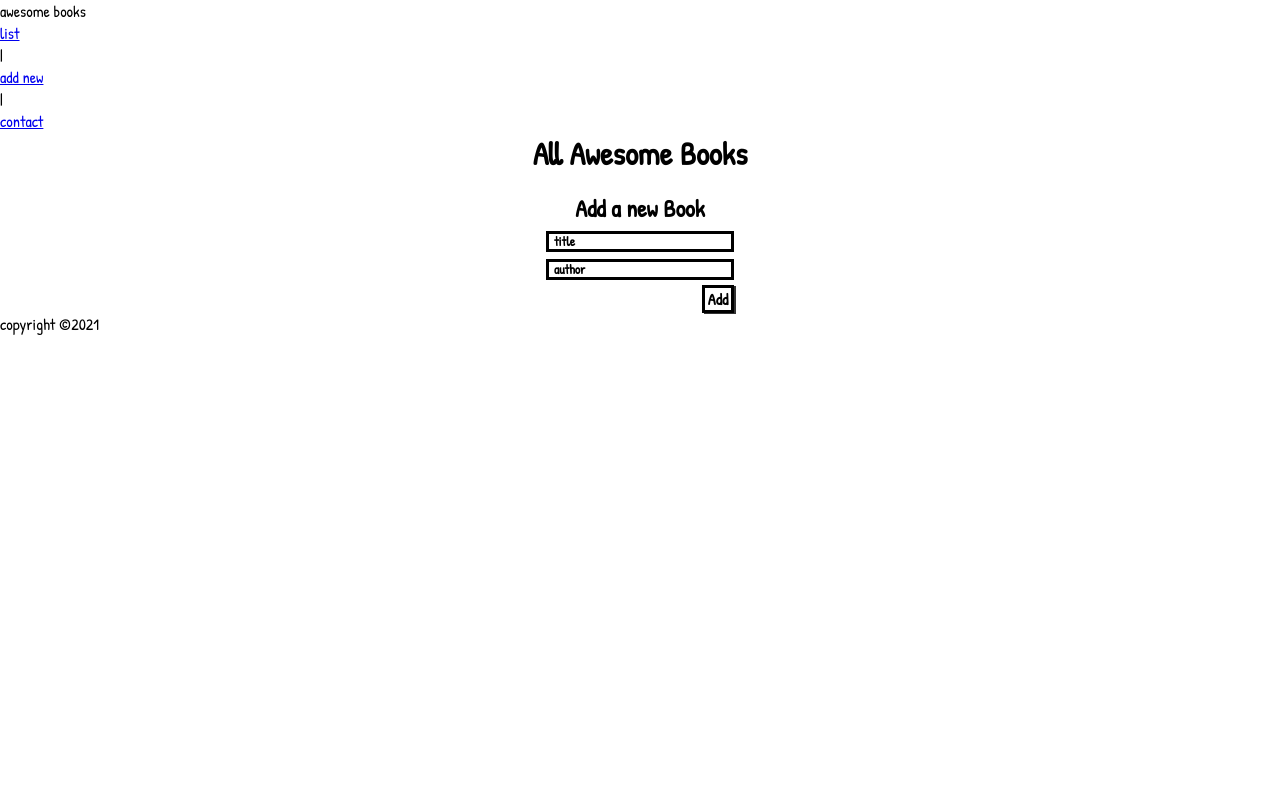
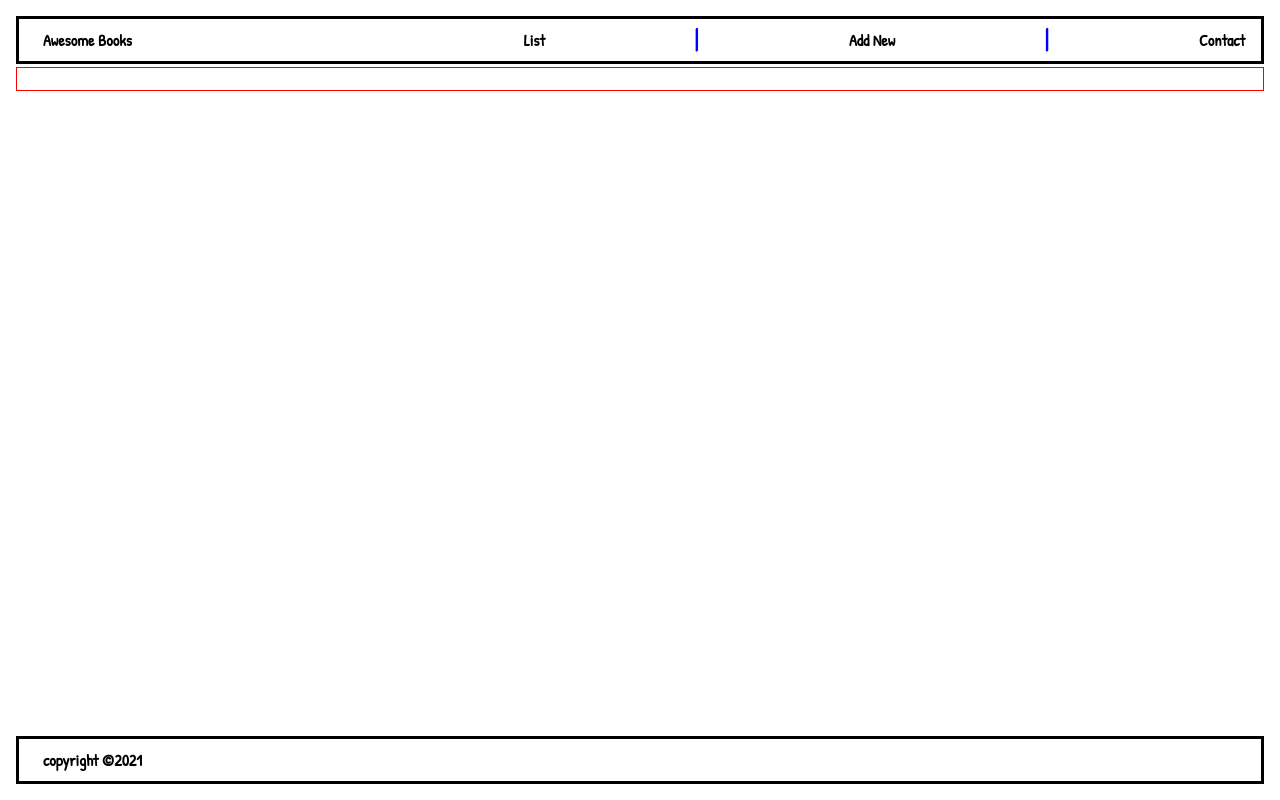
Before and after one commit to pasytchangwa/Awesome_books, a website: page index.html in a window 1280 px wide. Drawn offline with Linux system fonts and the light colour scheme.

Commit message:
Add styling for all sections

```diff
--- a/Assets/css/styles.css
+++ b/Assets/css/styles.css
@@ -6,24 +6,111 @@
   box-sizing: border-box;
 }
 
+ul:not(.contact-info) {
+  list-style: none;
+}
+
+a {
+  text-decoration: none;
+}
+
 body {
   font-family: 'Patrick Hand', cursive;
   font-weight: 400;
 }
 
-.main-section {
+.wrapper {
+  width: 100%;
+  height: 100vh;
+  padding: 1rem;
+  overflow-x: hidden;
+  display: grid;
+  grid-template-rows: 1fr auto 1fr;
+  row-gap: 2rem;
+}
+
+/* header section */
+.app-header {
   display: flex;
   flex-direction: column;
-  justify-content: center;
+  row-gap: 0.2rem;
+  width: 100%;
+}
+
+.app-nav {
+  width: 100%;
+  height: 3rem;
+  padding-left: 1.5rem;
+  padding-right: 1rem;
+  display: flex;
+  justify-content: space-between;
+  align-items: center;
+  border: 3px solid black;
+}
+
+.nav-items {
+  width: 60%;
+  height: 100%;
+  display: flex;
+  text-transform: capitalize;
+  justify-content: space-between;
+  align-items: center;
+}
+
+.awesome-phrase {
+  text-transform: capitalize;
+  font-weight: bold;
+}
+
+.nav-item {
+  height: 100%;
+  display: flex;
+  align-items: center;
+}
+
+.separator {
+  display: inline-block;
+  height: 100%;
+  font-size: 30px;
+  color: blue;
+  text-align: center;
+}
+
+.item-link {
+  color: black;
+  text-transform: capitalize;
+  font-weight: bold;
+  cursor: pointer;
+}
+
+.cur-date {
+  align-self: flex-end;
+  font-size: 1.5rem;
+  color: black;
+  width: 100%;
+  border: 1px solid red;
+  height: 1.5rem;
+  text-align: center;
+}
+
+/* main section */
+.main-section {
+  width: 100%;
+}
+
+/* First main section(Awesome book list */
+.awesome-list {
+  display: none;
+  flex-direction: column;
   align-items: center;
   width: 100%;
-  row-gap: 15px;
-  margin: 0 auto;
-  height: 100%;
+  row-gap: 1.5rem;
 }
 
-.main-section h1 {
-  text-transform: capitalize;
+.main-title {
+  text-transform: initial;
+  color: black;
+  font-weight: bold;
 }
 
 .book-list {
@@ -31,15 +118,22 @@ body {
   margin: 0 auto;
   flex-direction: column;
   row-gap: 2px;
-  width: 80%;
+  width: 100%;
   padding-bottom: 2px;
 }
 
-.nodisplay {
-  display: none;
+.border-on {
+  display: flex;
+  margin: 0 auto;
+  flex-direction: column;
+  row-gap: 2px;
+  width: 100%;
+  border: 3px solid black;
 }
 
 .list-item {
+  padding-bottom: 1px;
+  padding-top: 2px;
   width: 100%;
   display: flex;
   justify-content: space-between;
@@ -61,28 +155,23 @@ body {
   border: 3px solid black;
   font-family: 'Patrick Hand', cursive;
   font-weight: bold;
-  font-size: 1rem;
+  font-size: 1.2rem;
   text-transform: capitalize;
   background-color: transparent;
-  margin-right: 4px;
-  width: 4rem;
+  margin-right: 1rem;
+  width: 5rem;
   cursor: pointer;
+  box-shadow: 2px 3px #333;
 }
 
-.main-section hr {
-  width: 15%;
-  height: 0.2rem;
-  background-color: black;
-  font-weight: bold;
-  margin: 0 auto;
-}
-
+/* Second main section (Add new book) */
 .add-book {
-  height: auto;
-  display: flex;
+  display: none;
   flex-direction: column;
   align-items: center;
-  row-gap: 5px;
+  row-gap: 1.5rem;
+  width: 200px;
+  margin: 0 auto;
 }
 
 .container {
@@ -105,11 +194,11 @@ body {
 }
 
 .add-book .add-btn {
-  width: 2rem;
+  width: 3rem;
   border: 3px solid black;
   background-color: transparent;
   align-self: flex-end;
-  box-shadow: 2px 1px #333;
+  box-shadow: 2px 3px #333;
   font-family: 'Patrick Hand', cursive;
   font-size: 1rem;
   font-weight: bold;
@@ -117,18 +206,52 @@ body {
   cursor: pointer;
 }
 
-.remove-btn {
-  box-shadow: 2px 1px #333;
+.app-footer {
+  width: 100%;
+  height: 3rem;
+  border: 3px solid black;
+  display: flex;
+  align-items: center;
+  align-self: flex-end;
+  padding-left: 1.5rem;
+  padding-right: 1rem;
+  font-size: 1rem;
+  font-weight: bold;
+  color: black;
 }
 
-.border-on {
+/* Third main section (Dynamic contact section) */
+.constact-section {
   display: flex;
+  flex-direction: column;
+  align-items: center;
+  width: 100%;
+  row-gap: 1.5rem;
+}
+
+.contact-par {
+  font-size: 1rem;
+  font-weight: bold;
+  color: black;
+  width: 75%;
   margin: 0 auto;
-  flex-direction: column;
-  row-gap: 2px;
-  width: 80%;
-  padding-bottom: 2px;
-  border: 3px solid black;
+  line-height: 1.4rem;
+}
+
+.contact-info {
+  list-style-type: disc;
+}
+
+.contact-infoItem {
+  font-size: 1.5rem;
+  font-weight: bold;
+  color: black;
+}
+
+/* Class to toggle */
+
+.showSection {
+  display: flex;
 }
 
 /* media queries */
```
